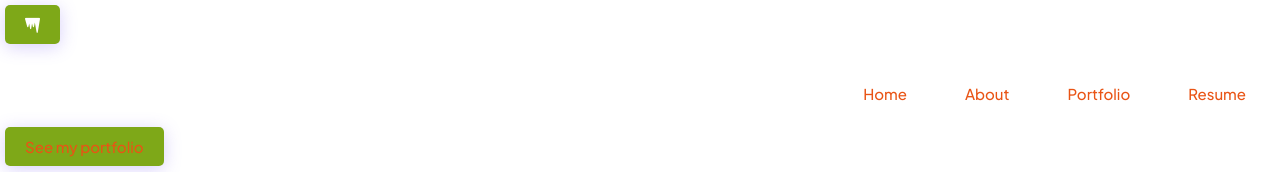
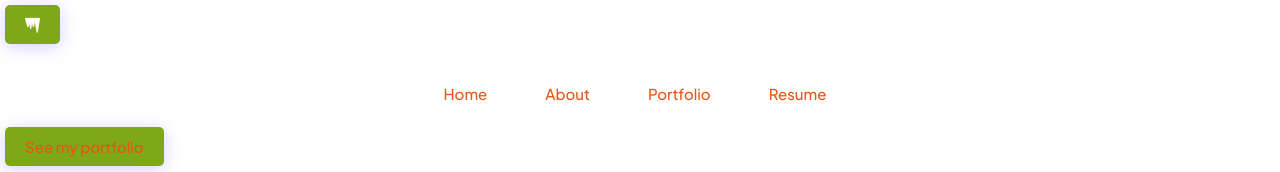
Before and after one commit to JCamyre/jcamyre.github.io, a React (Create React App) app: page / in a window 1280 px wide. Shown: the top 172 px of the page. Built offline with nearby package versions, Linux system fonts and the light colour scheme.

Commit message:
Get rid of useless css and center nav buttons

```diff
--- a/src/components/NavButtons/NavButtons.css
+++ b/src/components/NavButtons/NavButtons.css
@@ -12,7 +12,7 @@
   -webkit-box-pack: end;
   -webkit-justify-content: flex-end;
   -ms-flex-pack: end;
-  justify-content: flex-end;
+  justify-content: center;
   -webkit-box-align: center;
   -webkit-align-items: center;
   -ms-flex-align: center;
--- a/src/components/Navbar/Navbar.css
+++ b/src/components/Navbar/Navbar.css
@@ -50,24 +50,6 @@ a {
   margin-right: 10px;
 }
 
-.header-navigation {
-  display: -webkit-box;
-  display: -webkit-flex;
-  display: -ms-flexbox;
-  display: flex;
-  margin-bottom: 0;
-  padding-left: 0;
-  -webkit-box-pack: end;
-  -webkit-justify-content: flex-end;
-  -ms-flex-pack: end;
-  justify-content: flex-end;
-  -webkit-box-align: center;
-  -webkit-align-items: center;
-  -ms-flex-align: center;
-  align-items: center;
-  list-style-type: none;
-}
-
 ol,
 ul {
   margin-top: 0;
```
